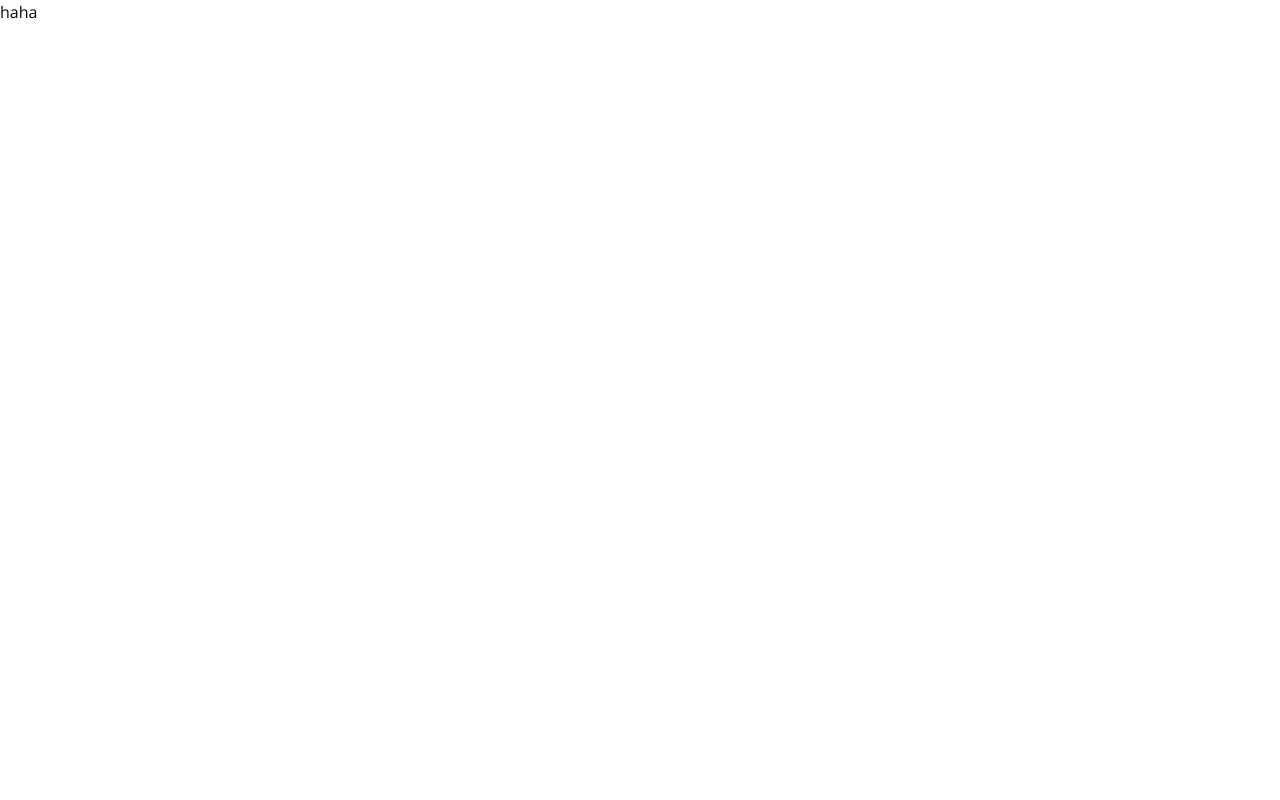
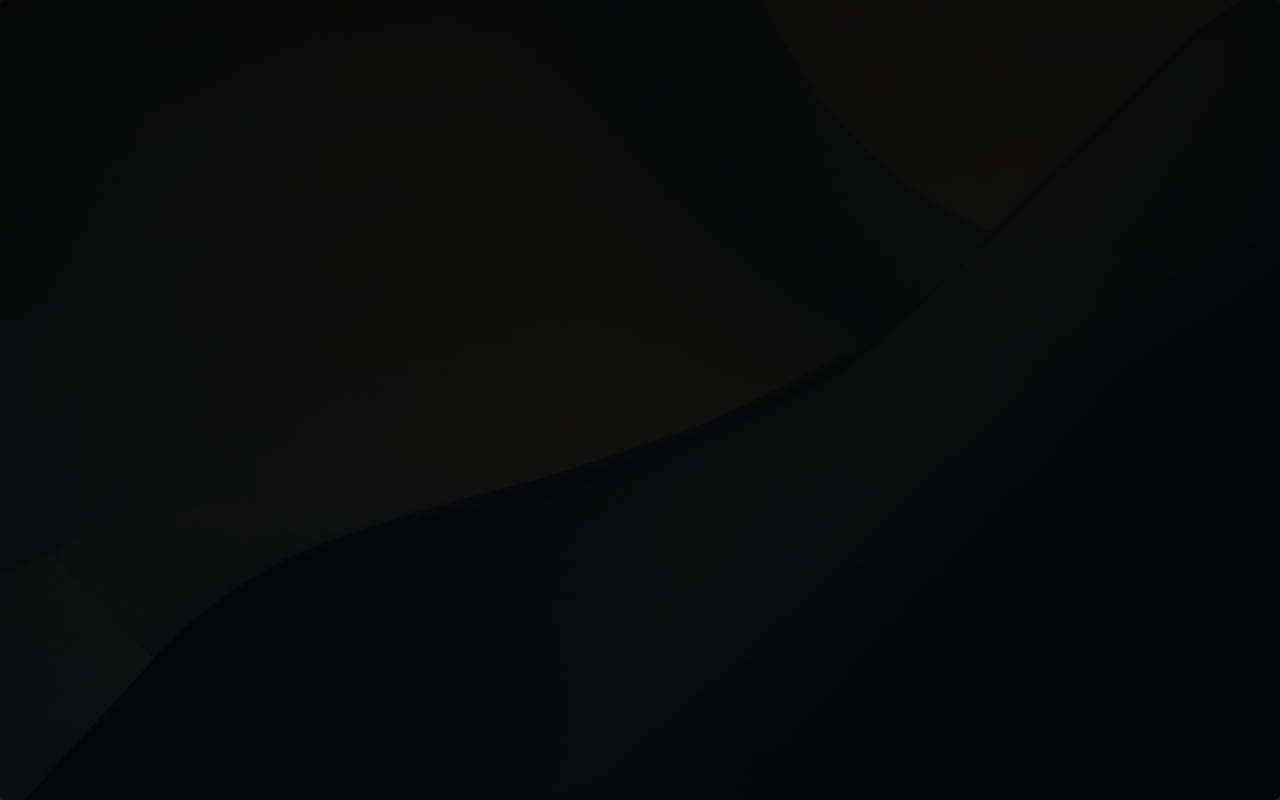
Before and after one commit to hejzbh/webranch-talk, a Next.js app: page / in a window 1280 px wide. Built offline with nearby package versions, Linux system fonts and the light colour scheme.

Commit message:
App background image

```diff
--- a/app/globals.css
+++ b/app/globals.css
@@ -10,6 +10,16 @@
 
 input {
   outline: none !important;
+}
+
+.test {
+  background: linear-gradient(
+    to bottom,
+    rgba(0, 0, 0, 0.8),
+    rgba(0, 0, 0, 0.5),
+    rgba(0, 0, 0, 0.2),
+    rgba(0, 0, 0, 0)
+  );
 }
 
 @layer base {
--- a/app/layout.tsx
+++ b/app/layout.tsx
@@ -1,10 +1,15 @@
 import "./globals.css";
 // Next
 import type { Metadata } from "next";
+import dynamic from "next/dynamic";
 import { Open_Sans } from "next/font/google";
 // Clerk
 import { ClerkProvider } from "@clerk/nextjs";
 import { dark } from "@clerk/themes";
+// Components
+const BackgroundImage = dynamic(
+  () => import("@/components/ui/BackgroundImage")
+);
 
 const font = Open_Sans({
   subsets: ["latin", "latin-ext"],
@@ -28,7 +33,10 @@
       }}
     >
       <html lang="en">
-        <body className={font.className}>{children}</body>
+        <body className={`${font.className}`}>
+          <BackgroundImage imageURL="/images/app-bg.webp" includeBlackOverlay />
+          {children}
+        </body>
       </html>
     </ClerkProvider>
   );
--- /dev/null
+++ b/components/ui/BackgroundImage.tsx
@@ -0,0 +1,32 @@
+import React from "react";
+// Next
+import Image from "next/image";
+// Lib
+import { cn } from "@/lib/utils";
+// Props
+interface BackgroundImageProps {
+  className?: string;
+  imageURL: string;
+  includeBlackOverlay?: boolean;
+}
+const BackgroundImage = ({
+  className = "",
+  imageURL = "/images/app-bg.webp",
+  includeBlackOverlay,
+}: BackgroundImageProps) => {
+  return (
+    <div className={cn("fixed top-0 left-0 w-full h-full z-[-1]", className)}>
+      <Image
+        src={imageURL}
+        alt={process.env.NEXT_PUBLIC_ALT_IMG_TEXT!!}
+        className="rounded-md object-cover"
+        fill
+      />
+      {includeBlackOverlay && (
+        <div className="absolute inset-0 bg-gradient-to-b from-black to-black/95 opacity-95" />
+      )}
+    </div>
+  );
+};
+
+export default BackgroundImage;
```
Also changed, not shown: public/images/app-bg.webp (added).
